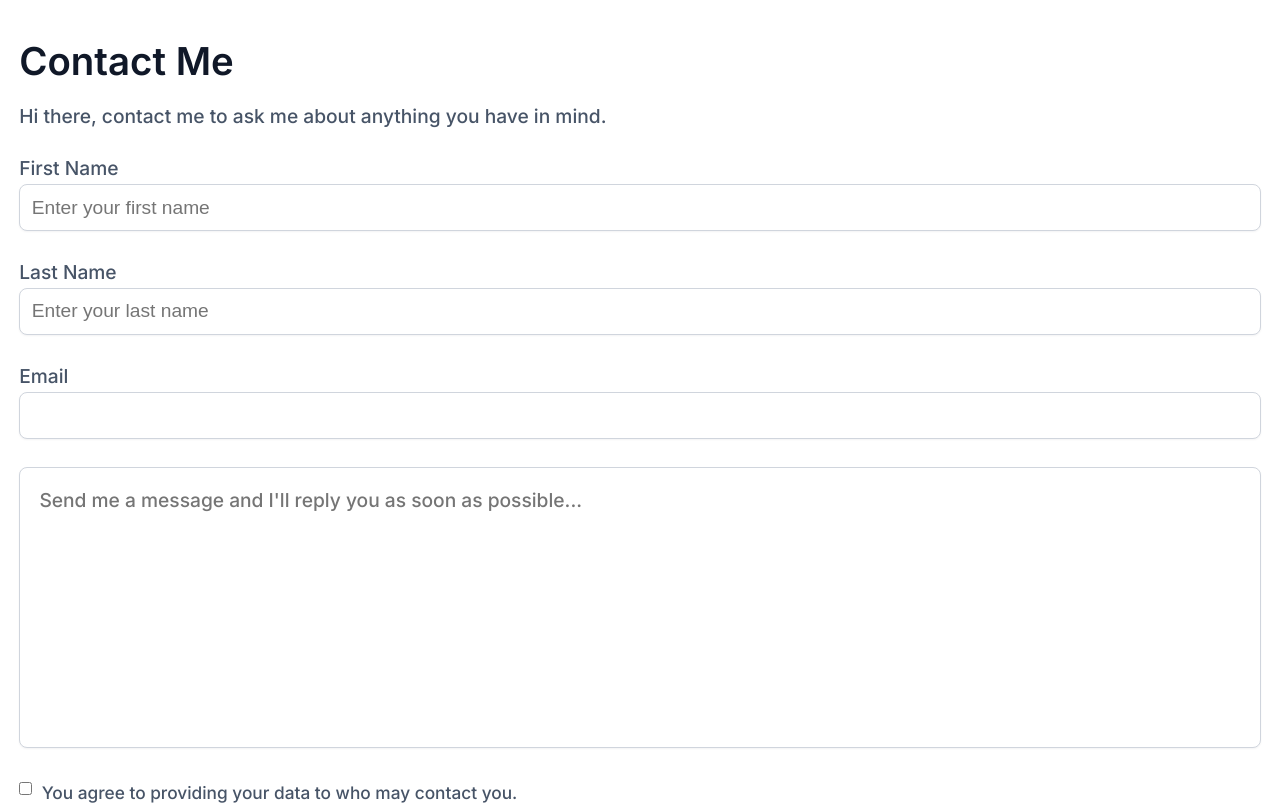
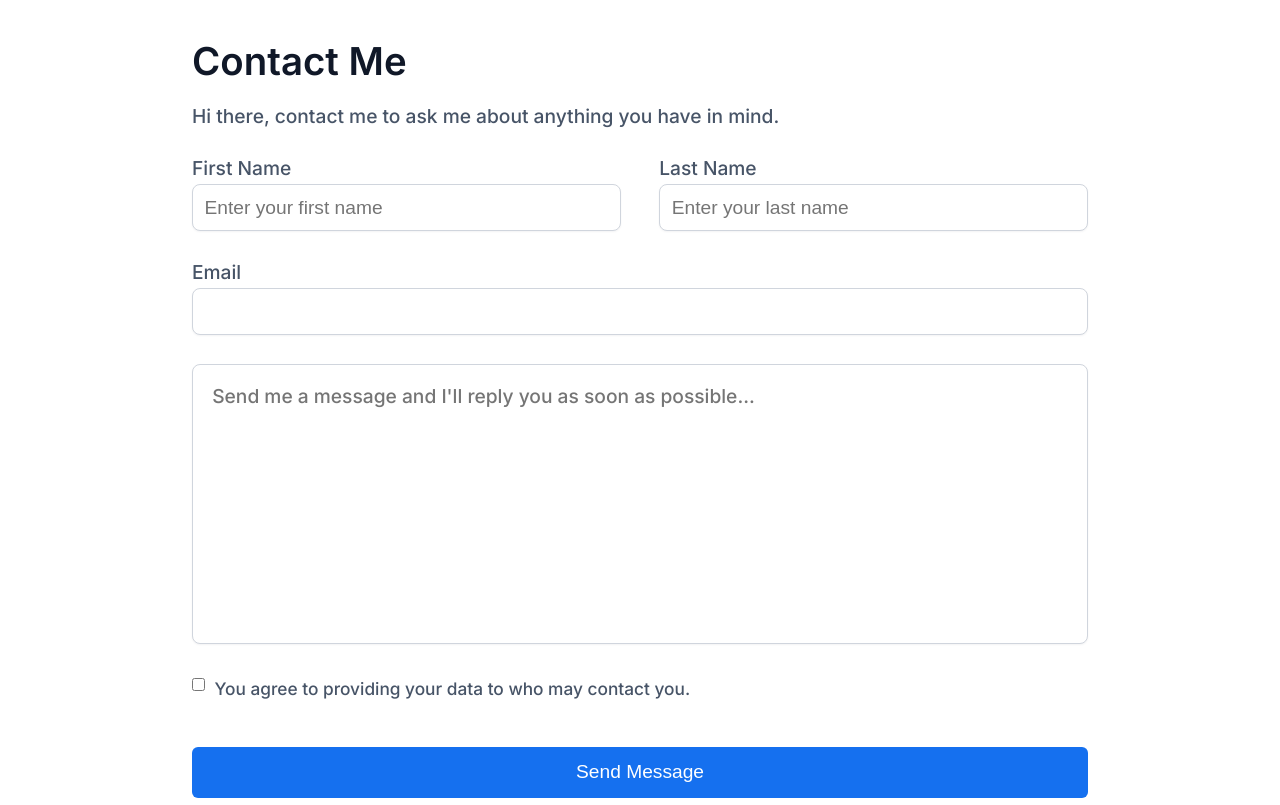
Before and after one commit to afolasope/links-train, a React (Create React App) app: page /contact in a window 1280 px wide. Shown: the top 805 px of the page. Built offline with nearby package versions, Linux system fonts and the light colour scheme.

Commit message:
style: adds responsiveness to contact page

```diff
--- a/src/Pages/Contact.js
+++ b/src/Pages/Contact.js
@@ -8,6 +8,7 @@ const Contact = () => {
         <p>Hi there, contact me to ask me about anything you have in mind.</p>
       </div>
       <form action="">
+        <div className='names'>
           <div className="form-control">
             <label htmlFor="firstName"> First Name</label>
             <input type="text" placeholder="Enter your first name" />
@@ -15,6 +16,7 @@ const Contact = () => {
           <div className="form-control">
             <label htmlFor="lastName"> Last Name</label>
             <input type="text" placeholder="Enter your last name" />
+          </div>
         </div>
         <div className="form-control">
           <label htmlFor="email" placeholder="Enter your first name">
--- a/src/index.css
+++ b/src/index.css
@@ -4,8 +4,8 @@
   --text-title-color: #475467;
   --black: #101828;
   --blue-pry: #1570ef;
-  --box-shadow:  0px 1px 2px rgba(16, 24, 40, 0.05);
-  --border: 1px solid #D0D5DD;
+  --box-shadow: 0px 1px 2px rgba(16, 24, 40, 0.05);
+  --border: 1px solid #d0d5dd;
 }
 
 * {
@@ -235,3 +235,21 @@ footer p {
   color: white;
   font-size: inherit;
 }
+
+@media (min-width: 600px) {
+  .contact-wrapper {
+    padding: 2rem 4rem;
+  }
+  .names {
+    display: flex;
+    gap: 2rem;
+  }
+  .names .form-control {
+    width: 50%;
+  }
+}
+@media (min-width: 900px) {
+  .contact-wrapper {
+    padding: 2rem 10rem;
+  }
+}
```
Lines whose indentation alone changed are shown as unchanged.
